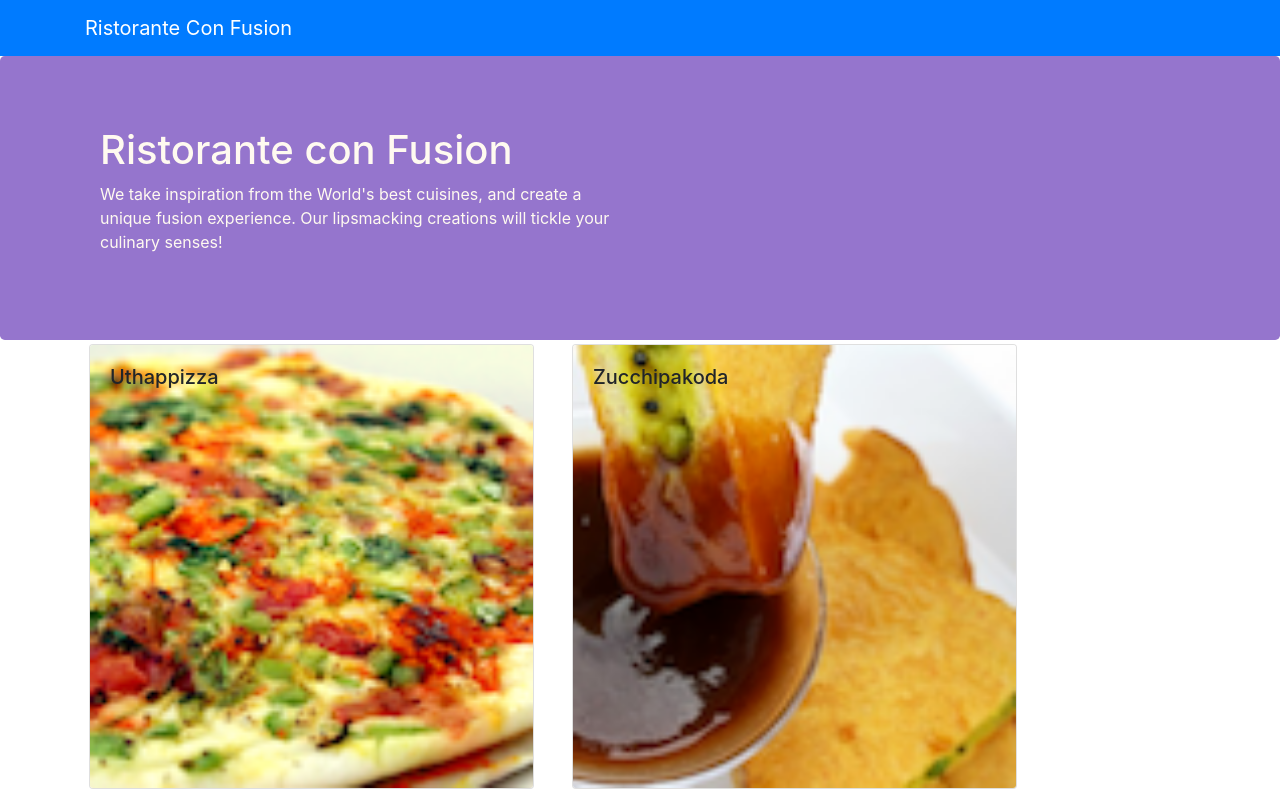
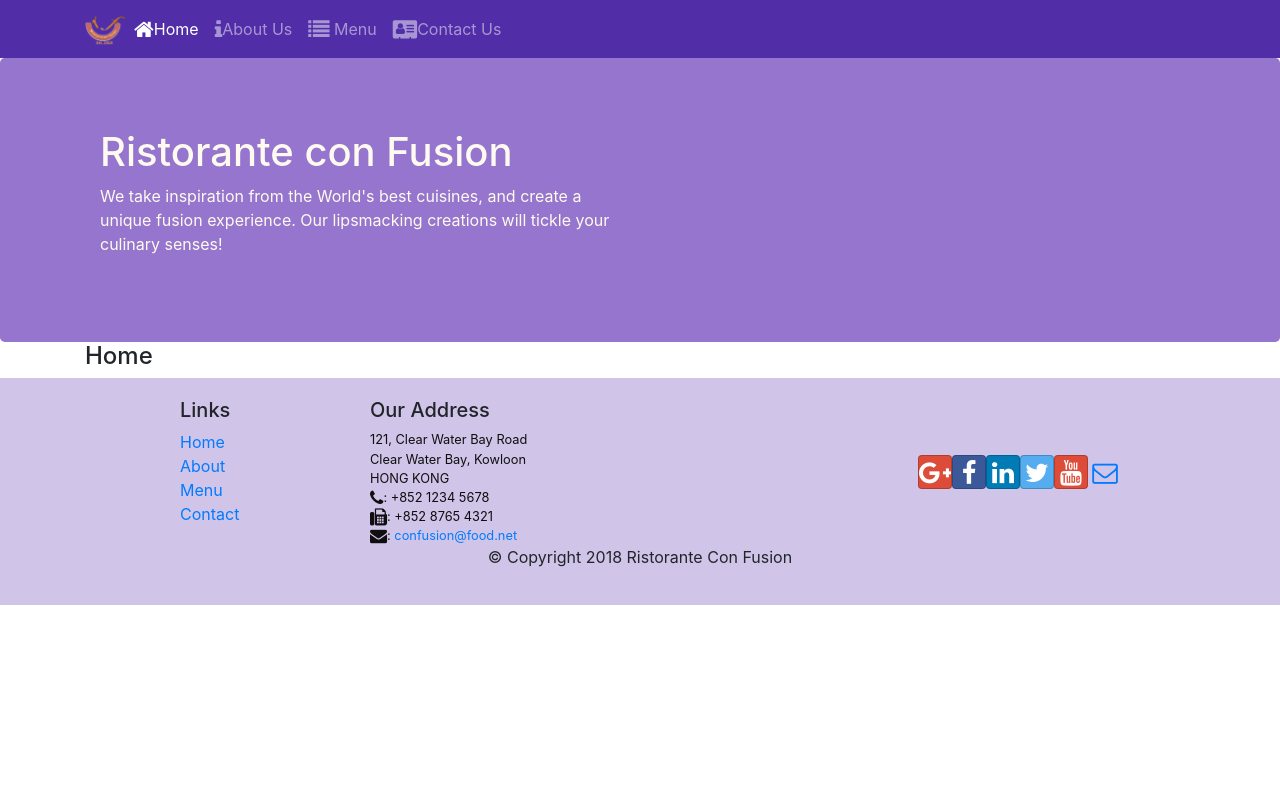
Before and after one commit to Calebjoshua/Confusion-Raect-app, a React (Create React App) app: page /home in a window 1280 px wide. Shown: the top 795 px of the page. Built offline with nearby package versions, Linux system fonts and the light colour scheme.

Commit message:
React Router

```diff
--- a/package.json
+++ b/package.json
@@ -12,6 +12,7 @@
     "react": "^17.0.2",
     "react-dom": "^17.0.2",
     "react-popper": "^0.9.2",
+    "react-router-dom": "^4.2.2",
     "react-scripts": "4.0.3",
     "reactstrap": "^5.0.0",
     "web-vitals": "^1.1.2"
--- a/src/App.js
+++ b/src/App.js
@@ -1,13 +1,16 @@
 import React from 'react';
 import './App.css';
 import Main from './Component/MainComponent';
+import {BrowserRouter} from 'react-router-dom';
 
 class App extends React.Component{
   render(){
   return (
+    <BrowserRouter>
     <div className="App">
       <Main />
     </div>
+    </BrowserRouter>
   );
 }
 }
--- a/src/Component/Footer.js
+++ b/src/Component/Footer.js
@@ -1,4 +1,5 @@
 import React from 'react';
+import {Link} from 'react-router-dom';
 
 function Footer(props) {
     return(
@@ -8,10 +9,10 @@
                 <div className="col-4 offset-1 col-sm-2">
                     <h5>Links</h5>
                     <ul className="list-unstyled">
-                        <li><a href="#">Home</a></li>
-                        <li><a href="#">About</a></li>
-                        <li><a href="#">Menu</a></li>
-                        <li><a href="contactus.html">Contact</a></li>
+                        <li><Link to="/home">Home</Link></li>
+                        <li><Link to="/aboutus">About</Link></li>
+                        <li><Link to="/menu">Menu</Link></li>
+                        <li><Link to="/contactUs">Contact</Link></li>
                     </ul>
                 </div>
                 <div className="col-7 col-sm-5">
--- a/src/Component/Header.js
+++ b/src/Component/Header.js
@@ -1,13 +1,53 @@
 import React,{Component} from 'react';
-import {Navbar, NavbarBrand} from 'reactstrap';
+import {Navbar, NavbarBrand, Nav, NavItem, NavbarToggler, Collapse} from 'reactstrap';
 import { Jumbotron } from 'reactstrap';
+import {NavLink} from 'react-router-dom';
 class Header extends Component{
+    constructor(props){
+        super(props)
+        this.state={
+            isNavOpen:false
+        }
+        this.toggleNav = this.toggleNav.bind(this);
+    }
+    toggleNav = ()=>{
+        this.setState({
+            isNavOpen:!this.state.isNavOpen
+        })
+    }
     render(){
     return(
         <>
-            <Navbar dark color="primary">
+            <Navbar dark expand="md">
             <div className="container">
-            <NavbarBrand href="/">Ristorante Con Fusion</NavbarBrand>
+            <NavbarToggler onClick={this.toggleNav} />
+            <NavbarBrand className="mr-auto" href="/">
+                <img src="./assets/images/logo.png" height="30px" width="41px"
+                 alt="Ristorante Con Fusion" />
+            </NavbarBrand>
+            <Collapse isOpen={this.state.isNavOpen} navbar>
+            <Nav navbar>
+            <NavItem>
+                <NavLink className="nav-link" to="/home"><span className="fa fa-home fa-lg"></span>
+                Home </NavLink>
+            </NavItem>
+            <NavItem>
+                <NavLink className="nav-link" to="/abouttUs">
+                    <span className="fa fa-info fa-lg"></span>About Us
+                </NavLink>
+            </NavItem>
+            <NavItem>
+                <NavLink className="nav-link" to="/menu">
+                    <span className="fa fa-list fa-lg"></span> Menu
+                </NavLink>
+            </NavItem>
+            <NavItem>
+                <NavLink className="nav-link" to="contacttUs">
+                    <span className="fa fa-address-card fa-lg"></span>Contact Us
+                </NavLink>
+            </NavItem>
+            </Nav>
+            </Collapse>
             </div>
             </Navbar>
             <Jumbotron>
--- /dev/null
+++ b/src/Component/HomeComponent.js
@@ -0,0 +1,9 @@
+import React from 'react';
+function HomeComponent(){
+    return(
+        <div className="container">
+            <h4>Home</h4>
+        </div>
+    )
+}
+export default HomeComponent;
--- a/src/Component/MainComponent.js
+++ b/src/Component/MainComponent.js
@@ -1,28 +1,31 @@
 import React from 'react';
-import MenuComponent from './MenuComponent';
+import HomeComponent from './HomeComponent';
+import Menu from './MenuComponent';
 import Dishdetails from './Dishdetails';
 import Header from './Header.js';
 import Footer from './Footer.js';
 import {DISHES} from '../shared/dishes';
+import {Switch, Route, Redirect} from 'react-router-dom';
 class Main extends React.Component{
   constructor(props){
     super(props);
     this.state={
       dishes:DISHES,
-      selectedDish:null
     }
   }
-  OnselectedDish(dishId){
-    this.setState({
-        selectedDish:dishId
-    })
-}
   render(){
+    const HomePage = () =>{
+      return(
+      <HomeComponent />)
+    }
   return (
     <div className="App">
       <Header />
-     <MenuComponent dishes={this.state.dishes} onClick={(dishId) =>this.OnselectedDish(dishId) }/>
-     <Dishdetails dish={this.state.dishes.filter((dish) =>dish.id === this.state.selectedDish )[0]} />
+      <Switch>
+        <Route path="/home" component={HomePage} />
+        <Route exact path="/menu" component={() => <Menu dishes={this.state.dishes}/>} />
+        <Redirect to="/home" />
+      </Switch>
      <Footer />
     </div>
   );
--- a/src/Component/MenuComponent.js
+++ b/src/Component/MenuComponent.js
@@ -2,7 +2,7 @@
 import {Card, CardImg, CardImgOverlay,CardTitle} from 'reactstrap';
 function RenderMenu({dish, onClick}){
     return(
-        <Card key={dish.id} onClick={() =>onClick(dish.id)} >
+        <Card key={dish.id}  >
             <CardImg width="100%" src={dish.image} alt={dish.name} />
             <CardImgOverlay>
                 <CardTitle>{dish.name}</CardTitle>
@@ -10,7 +10,7 @@
         </Card>
     )
 }
-const MenuComponent = (props) => {
+const Menu = (props) => {
     const menu=props.dishes.map((dish)=>{
         return(
             <div  className="col-12 col-md-5 m-1">
@@ -25,4 +25,4 @@
             </div>
         );
     }
-export default MenuComponent;
+export default Menu;
```
Also changed, not shown: 1 other file (tests, documents, lock files or other folders).
